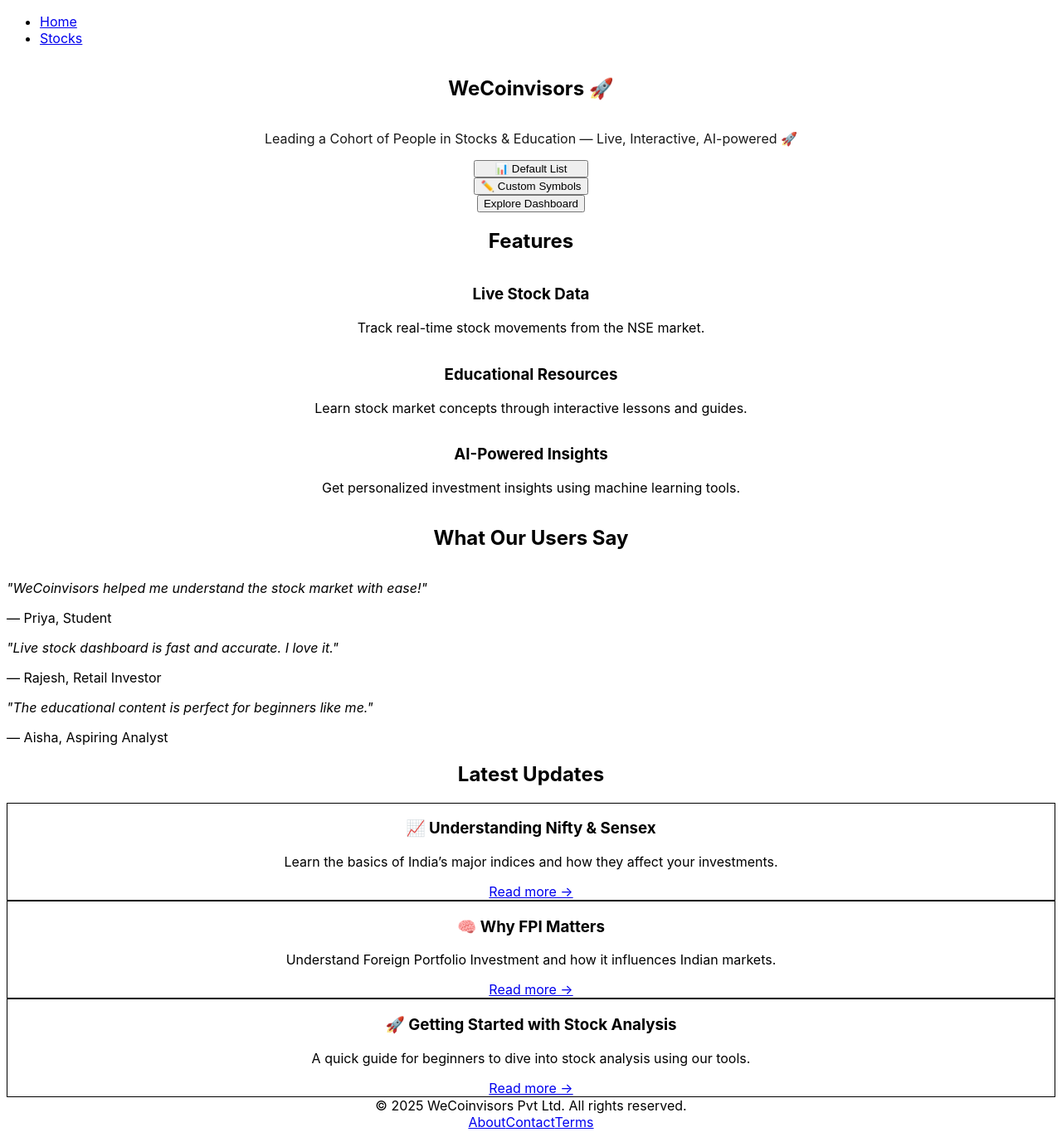
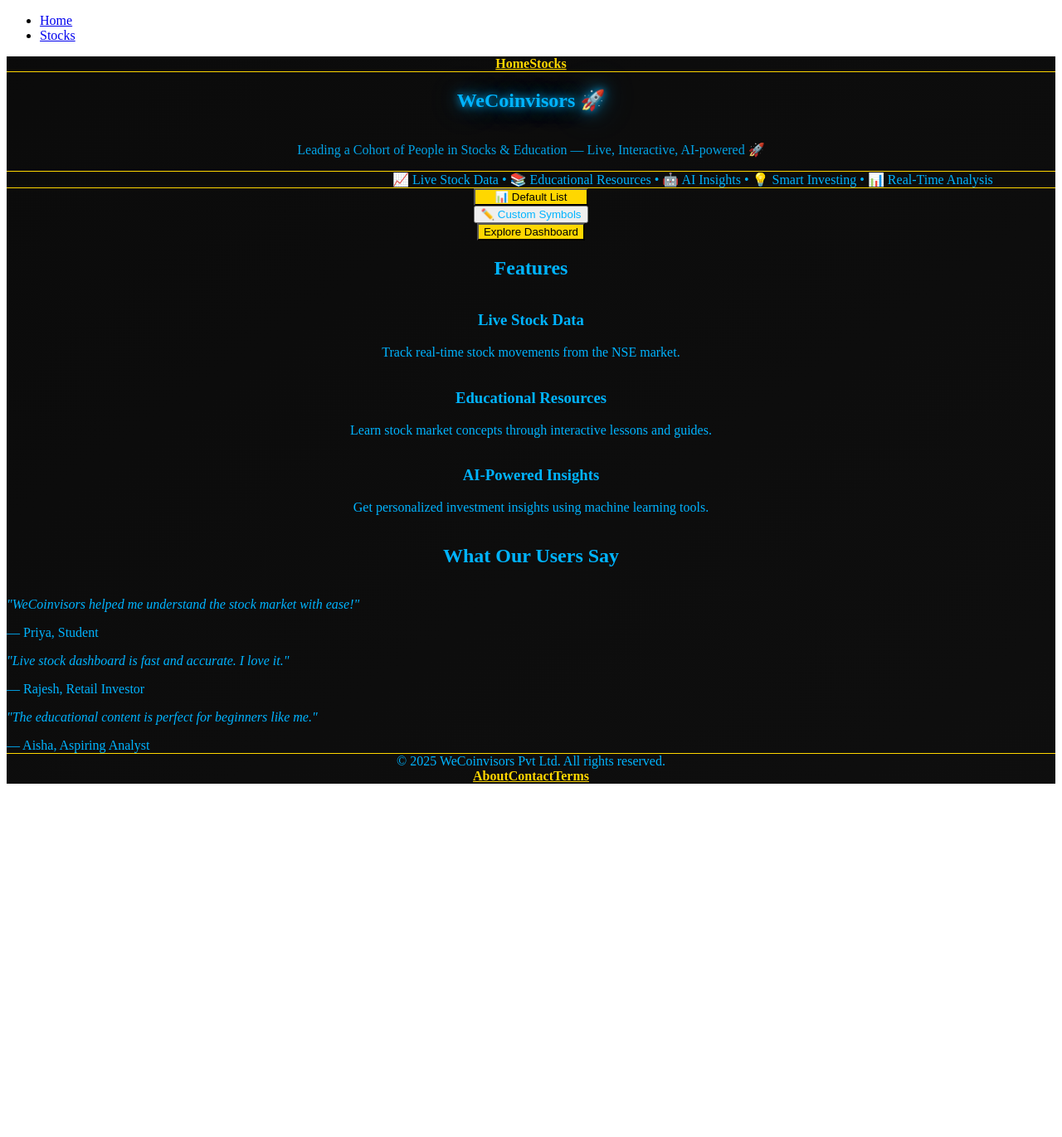
Before and after one commit to MANPREETSINGHJAGGI/wecoinvisors, a Next.js app in the folder frontend/: page / in a window 1280 px wide. Shown: the whole page at 83% size. After the commit the page ends 953 px from the top, so only its background shows below. Built offline with nearby package versions, Linux system fonts and the light colour scheme.

Commit message:
Updated page.tsx and stocks page with new design

```diff
--- a/frontend/app/globals.css
+++ b/frontend/app/globals.css
@@ -1,9 +1,71 @@
-/* frontend/app/globals.css */
 @tailwind base;
 @tailwind components;
 @tailwind utilities;
+/* Glossy moving black background */
+.glossy-bg {
+  background: linear-gradient(145deg, #000000, #0a0a0a, #111111);
+  background-size: 400% 400%;
+  animation: glossyMove 12s ease infinite;
+}
 
-/* Optional: font setup */
-body {
-  font-family: 'Inter', sans-serif;
+@keyframes glossyMove {
+  0% { background-position: 0% 50%; }
+  50% { background-position: 100% 50%; }
+  100% { background-position: 0% 50%; }
 }
+
+/* Golden color */
+.bg-gold {
+  background-color: gold;
+}
+.border-gold {
+  border-color: gold;
+}
+.text-wecoin-blue {
+  color: #00b4ff;
+}
+
+/* Glow effect for title */
+.glow-text {
+  text-shadow: 0 0 10px rgba(0, 180, 255, 0.8),
+               0 0 20px rgba(0, 180, 255, 0.6),
+               0 0 40px rgba(0, 180, 255, 0.4);
+}
+
+/* Nav link hover effect */
+.nav-link {
+  color: gold;
+  font-weight: bold;
+  transition: color 0.3s ease;
+}
+.nav-link:hover {
+  color: #ffdd66;
+}
+
+/* Marquee animation */
+@keyframes marquee {
+  0% { transform: translateX(100%); }
+  100% { transform: translateX(-100%); }
+}
+.animate-marquee {
+  animation: marquee 15s linear infinite;
+}
+/* Glossy black background */
+.bg-black-glossy {
+  background: linear-gradient(145deg, #000000, #0a0a0a, #1a1a1a);
+}
+
+/* Golden clickable tabs */
+.text-gold {
+  color: #FFD700;
+}
+
+/* Normal blue text */
+.text-blue-glow {
+  color: #00BFFF; /* DeepSkyBlue */
+  text-shadow: none; /* Remove glow */
+}
+/* Accent gold for inputs/radio */
+.accent-gold {
+  accent-color: #FFD700;
+}
--- a/frontend/app/page.tsx
+++ b/frontend/app/page.tsx
@@ -16,15 +16,25 @@ export default function Home() {
   };
 
   return (
-    <main className="min-h-screen bg-gray-50 text-gray-900">
+    <main className="min-h-screen text-wecoin-blue glossy-bg">
+      {/* Navbar */}
+      <nav className="flex justify-center gap-6 py-4 bg-black/80 border-b border-gold backdrop-blur">
+        <a href="/" className="nav-link">Home</a>
+        <a href="/dashboard/stocks" className="nav-link">Stocks</a>
+      </nav>
+
       {/* Hero Section */}
-      <section className="flex flex-col items-center justify-center py-24 px-6 text-center bg-gradient-to-r from-indigo-500 via-purple-500 to-pink-500 text-white">
-        <h1 className="text-6xl font-extrabold mb-4 drop-shadow-lg">
-          <span className="text-yellow-300">WeCoinvisors</span> 🚀
+      <section className="flex flex-col items-center justify-center py-24 px-6 text-center">
+        <h1 className="text-6xl font-extrabold mb-4 glow-text">
+          <span>WeCoinvisors</span> 🚀
         </h1>
-        <p className="text-2xl max-w-2xl mb-8 opacity-90">
+        <p className="text-2xl max-w-2xl mb-4 opacity-90">
           Leading a Cohort of People in Stocks & Education — Live, Interactive, AI-powered 🚀
         </p>
+
+       {/* Moving ticker text */} <div className="overflow-hidden whitespace-nowrap border-t border-b border-gold py-2 mb-8 w-full"> <div className="animate-marquee inline-block"> 📈 Live Stock Data • 📚 Educational Resources • 🤖 AI Insights • 💡 Smart Investing • 📊 Real-Time Analysis
+ </div>
+        </div>
 
         {/* Mode selection */}
         <div className="flex flex-col sm:flex-row gap-4 mb-6">
@@ -32,8 +42,8 @@ export default function Home() {
             onClick={() => setMode("default")}
             className={`px-5 py-2 rounded font-semibold shadow-md transition ${
               mode === "default"
-                ? "bg-yellow-300 text-gray-900"
-                : "bg-white text-gray-900 hover:bg-gray-200"
+                ? "bg-gold text-black"
+                : "bg-gray-800/80 text-wecoin-blue hover:bg-gray-700"
             }`}
           >
             📊 Default List
@@ -42,8 +52,8 @@ export default function Home() {
             onClick={() => setMode("custom")}
             className={`px-5 py-2 rounded font-semibold shadow-md transition ${
               mode === "custom"
-                ? "bg-yellow-300 text-gray-900"
-                : "bg-white text-gray-900 hover:bg-gray-200"
+                ? "bg-gold text-black"
+                : "bg-gray-800/80 text-wecoin-blue hover:bg-gray-700"
             }`}
           >
             ✏️ Custom Symbols
@@ -64,93 +74,59 @@ export default function Home() {
         {/* Explore button */}
         <button
           onClick={handleExplore}
-          className="mt-6 px-8 py-3 bg-yellow-400 text-gray-900 font-bold rounded-lg shadow-lg hover:bg-yellow-500 transition"
+          className="mt-6 px-8 py-3 bg-gold text-black font-bold rounded-lg shadow-lg hover:bg-yellow-500 transition"
         >
           Explore Dashboard
         </button>
       </section>
 
-      {/* 📦 Features Grid */}
-      <section className="py-16 px-6 bg-white text-center">
-        <h2 className="text-3xl font-semibold mb-12 text-gray-800">Features</h2>
+      {/* Features */}
+      <section className="py-16 px-6 text-center bg-black/70">
+        <h2 className="text-3xl font-semibold mb-12">Features</h2>
         <div className="grid grid-cols-1 sm:grid-cols-2 md:grid-cols-3 gap-8 max-w-6xl mx-auto">
-          <div className="p-6 bg-gray-100 rounded-lg shadow hover:shadow-lg transition">
-            <h3 className="text-xl font-bold text-purple-600 mb-2">Live Stock Data</h3>
-            <p className="text-gray-700">Track real-time stock movements from the NSE market.</p>
+          <div className="p-6 bg-gray-900/90 rounded-lg shadow hover:shadow-lg transition">
+            <h3 className="text-xl font-bold mb-2">Live Stock Data</h3>
+            <p>Track real-time stock movements from the NSE market.</p>
           </div>
-          <div className="p-6 bg-gray-100 rounded-lg shadow hover:shadow-lg transition">
-            <h3 className="text-xl font-bold text-purple-600 mb-2">Educational Resources</h3>
-            <p className="text-gray-700">Learn stock market concepts through interactive lessons and guides.</p>
+          <div className="p-6 bg-gray-900/90 rounded-lg shadow hover:shadow-lg transition">
+            <h3 className="text-xl font-bold mb-2">Educational Resources</h3>
+            <p>Learn stock market concepts through interactive lessons and guides.</p>
           </div>
-          <div className="p-6 bg-gray-100 rounded-lg shadow hover:shadow-lg transition">
-            <h3 className="text-xl font-bold text-purple-600 mb-2">AI-Powered Insights</h3>
-            <p className="text-gray-700">Get personalized investment insights using machine learning tools.</p>
+          <div className="p-6 bg-gray-900/90 rounded-lg shadow hover:shadow-lg transition">
+            <h3 className="text-xl font-bold mb-2">AI-Powered Insights</h3>
+            <p>Get personalized investment insights using machine learning tools.</p>
           </div>
         </div>
       </section>
 
-      {/* 🗣 Testimonials */}
-      <section className="py-16 px-6 bg-gradient-to-r from-gray-50 to-gray-100 text-center">
-        <h2 className="text-3xl font-semibold mb-12 text-gray-800">What Our Users Say</h2>
+      {/* Testimonials */}
+      <section className="py-16 px-6 text-center bg-black/70">
+        <h2 className="text-3xl font-semibold mb-12">What Our Users Say</h2>
         <div className="grid grid-cols-1 sm:grid-cols-2 md:grid-cols-3 gap-8 max-w-6xl mx-auto">
-          <div className="bg-white p-6 rounded-lg shadow text-left">
-            <p className="text-gray-700 italic">"WeCoinvisors helped me understand the stock market with ease!"</p>
-            <div className="mt-4 font-bold text-purple-700">— Priya, Student</div>
+          <div className="bg-gray-900/90 p-6 rounded-lg shadow text-left">
+            <p className="italic">"WeCoinvisors helped me understand the stock market with ease!"</p>
+            <div className="mt-4 font-bold">— Priya, Student</div>
           </div>
-          <div className="bg-white p-6 rounded-lg shadow text-left">
-            <p className="text-gray-700 italic">"Live stock dashboard is fast and accurate. I love it."</p>
-            <div className="mt-4 font-bold text-purple-700">— Rajesh, Retail Investor</div>
+          <div className="bg-gray-900/90 p-6 rounded-lg shadow text-left">
+            <p className="italic">"Live stock dashboard is fast and accurate. I love it."</p>
+            <div className="mt-4 font-bold">— Rajesh, Retail Investor</div>
           </div>
-          <div className="bg-white p-6 rounded-lg shadow text-left">
-            <p className="text-gray-700 italic">"The educational content is perfect for beginners like me."</p>
-            <div className="mt-4 font-bold text-purple-700">— Aisha, Aspiring Analyst</div>
+          <div className="bg-gray-900/90 p-6 rounded-lg shadow text-left">
+            <p className="italic">"The educational content is perfect for beginners like me."</p>
+            <div className="mt-4 font-bold">— Aisha, Aspiring Analyst</div>
           </div>
         </div>
       </section>
 
-      {/* 📰 Latest Blog Posts */}
-      <section className="py-16 px-6 bg-white text-center">
-        <h2 className="text-3xl font-semibold mb-12 text-gray-800">Latest Updates</h2>
-        <div className="grid grid-cols-1 sm:grid-cols-2 md:grid-cols-3 gap-8 max-w-6xl mx-auto">
-          <div className="border rounded-lg p-6 shadow hover:shadow-md transition">
-            <h3 className="text-xl font-bold text-purple-700 mb-2">📈 Understanding Nifty & Sensex</h3>
-            <p className="text-gray-700 text-sm mb-4">
-              Learn the basics of India’s major indices and how they affect your investments.
-            </p>
-            <a href="#" className="text-purple-600 font-semibold hover:underline">
-              Read more →
-            </a>
-          </div>
-          <div className="border rounded-lg p-6 shadow hover:shadow-md transition">
-            <h3 className="text-xl font-bold text-purple-700 mb-2">🧠 Why FPI Matters</h3>
-            <p className="text-gray-700 text-sm mb-4">
-              Understand Foreign Portfolio Investment and how it influences Indian markets.
-            </p>
-            <a href="#" className="text-purple-600 font-semibold hover:underline">
-              Read more →
-            </a>
-          </div>
-          <div className="border rounded-lg p-6 shadow hover:shadow-md transition">
-            <h3 className="text-xl font-bold text-purple-700 mb-2">🚀 Getting Started with Stock Analysis</h3>
-            <p className="text-gray-700 text-sm mb-4">
-              A quick guide for beginners to dive into stock analysis using our tools.
-            </p>
-            <a href="#" className="text-purple-600 font-semibold hover:underline">
-              Read more →
-            </a>
-          </div>
-        </div>
-      </section>
-
-      {/* 🧾 Footer */}
-      <footer className="bg-gray-800 text-white text-center py-8">
+      {/* Footer */}
+      <footer className="bg-black/80 text-center py-8 border-t border-gold backdrop-blur">
         <div className="mb-2 text-sm">
           © {new Date().getFullYear()} WeCoinvisors Pvt Ltd. All rights reserved.
         </div>
         <div className="space-x-4 text-sm">
-          <a href="/about" className="hover:underline">About</a>
-          <a href="/contact" className="hover:underline">Contact</a>
-          <a href="/terms" className="hover:underline">Terms</a>
+          <a href="/about" className="nav-link">About</a>
+          <a href="/contact" className="nav-link">Contact</a>
+          <a href="/terms" className="nav-link">Terms</a>
         </div>
       </footer>
     </main>
```
Also changed, not shown: frontend/app/dashboard/stocks/page.tsx (+16 -18 lines).
